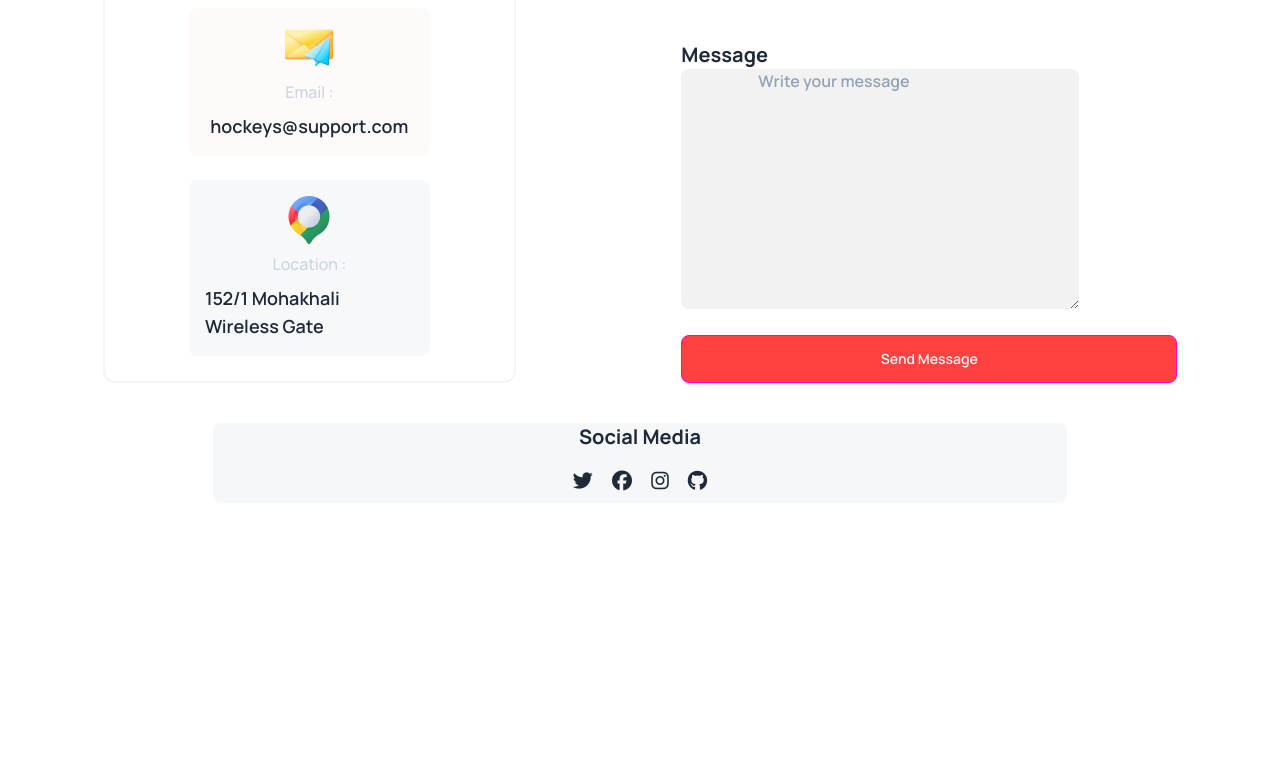
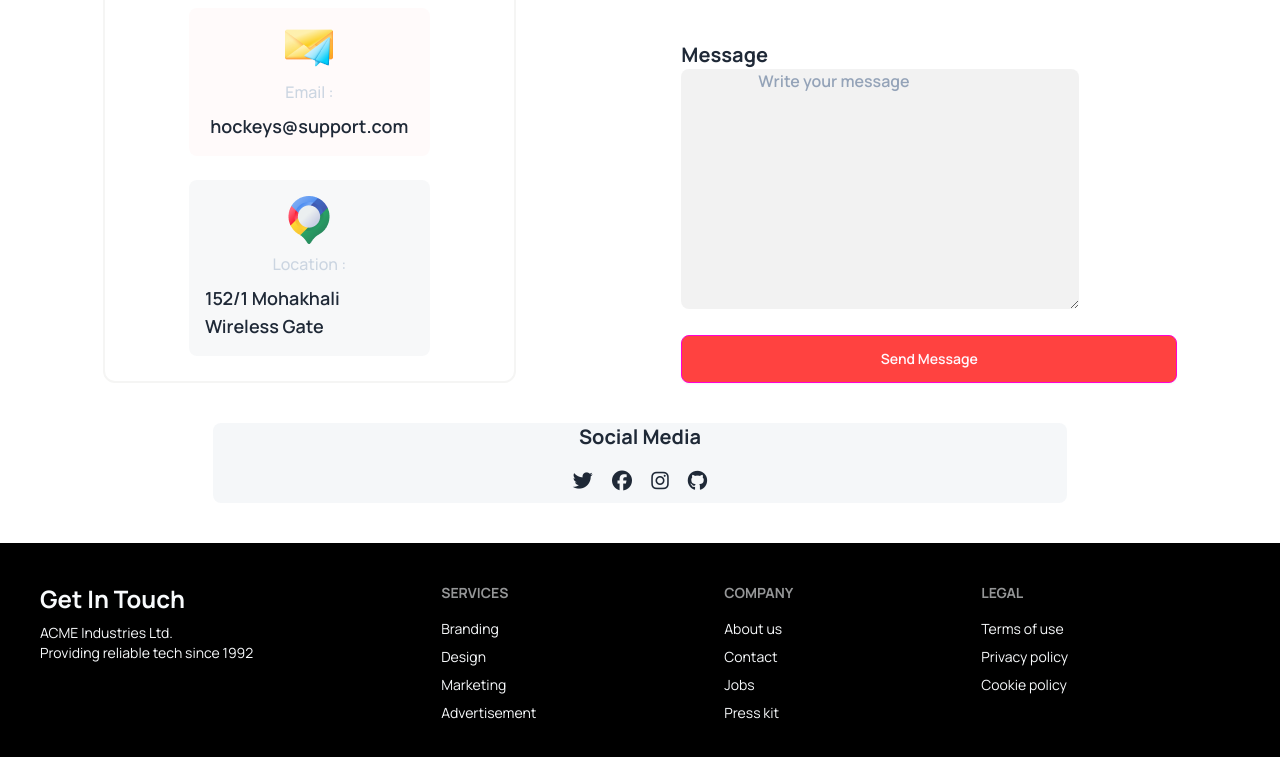
Before and after one commit to TASHDIK-29/Assignment-3, a plain HTML site: page index.html in a window 1280 px wide. Shown: the part 3731-4488 px from the top of the page. Before the commit the page ends 4274 px from the top, so only its background shows below. Drawn offline with nearby package versions, Linux system fonts and the light colour scheme.

Commit message:
footer completed for pc

```diff
--- a/index.html
+++ b/index.html
@@ -512,9 +512,32 @@
             <i class="fa-brands fa-github text-xl mx-2"></i>
         </div>
     </main>
-    <footer>
-
-    </footer>
+    <footer class="footer p-10 bg-black text-slate-50 text-base-content">
+        <aside>
+          <h1 class="text-2xl font-bold">Get In Touch</h1>
+          <p>ACME Industries Ltd.<br/>Providing reliable tech since 1992</p>
+        </aside>
+        <nav>
+          <header class="footer-title">Services</header>
+          <a class="link link-hover">Branding</a>
+          <a class="link link-hover">Design</a>
+          <a class="link link-hover">Marketing</a>
+          <a class="link link-hover">Advertisement</a>
+        </nav>
+        <nav>
+          <header class="footer-title">Company</header>
+          <a class="link link-hover">About us</a>
+          <a class="link link-hover">Contact</a>
+          <a class="link link-hover">Jobs</a>
+          <a class="link link-hover">Press kit</a>
+        </nav>
+        <nav>
+          <header class="footer-title">Legal</header>
+          <a class="link link-hover">Terms of use</a>
+          <a class="link link-hover">Privacy policy</a>
+          <a class="link link-hover">Cookie policy</a>
+        </nav>
+      </footer>
 </body>
 
 </html>
```
